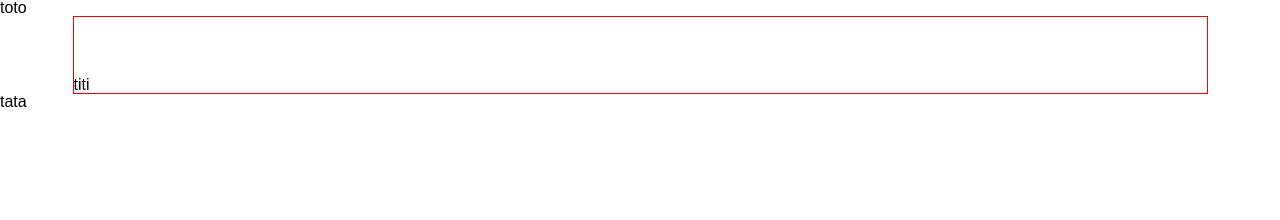
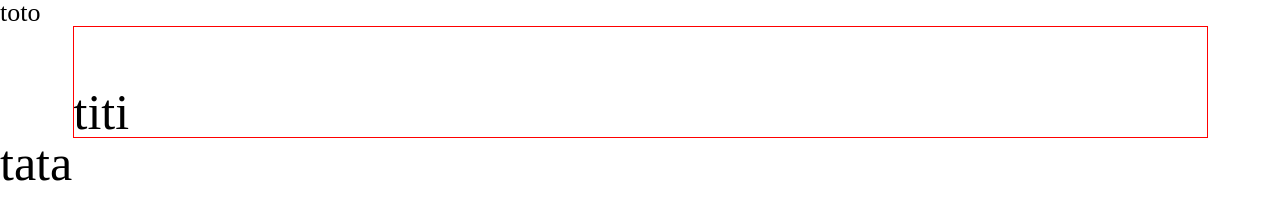
Before and after one commit to Bloodymary38/Test, a plain HTML site: page index.html in a window 1280 px wide. Drawn offline with Linux system fonts and the light colour scheme.

```diff
--- a/assets/css/style.css
+++ b/assets/css/style.css
@@ -4,8 +4,10 @@
 /* ---------- COMMON RULES ----------- */
 
 body {
-  font-family: TS-reg, sans-serif;
-  font-size: 16px;
+  /* font-family: TS-re, sans-serif;
+  font-family: 'Roboto', sans-serif; */
+
+  font-size: 50px;
   background-color: white;
 }
 
@@ -53,14 +55,15 @@
 /* -------------------------- */
 
 /* -------- HEADER ----------- */
-/*
+
 header {
   background-color: white;
+  font-size: 26px;
 }
 
 header img {
   width: 200px;
-} */
+}
 
 /* ------------ MAIN ------------- */
 
@@ -69,10 +72,12 @@
 }
 
 /* ------- FOOTER STYLE ------- */
+
 /*
 footer {
   padding: 60px 0px;
   font-size: 12px;
   text-align: center;
   color: grey;
-} */
+}
+*/
--- a/index.html
+++ b/index.html
@@ -15,11 +15,12 @@
       crossorigin="anonymous"
     ></script>
   </head>
-  <body></body>
+
+  <body>
+    <header>toto</header>
+
+    <main class="container">titi</main>
+
+    <footer>tata</footer>
+  </body>
 </html>
-
-<header>toto</header>
-
-<main class="container">titi</main>
-
-<footer>tata</footer>
```
